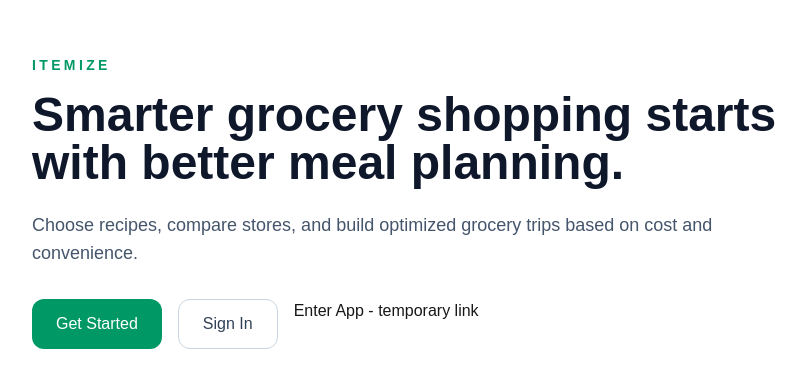
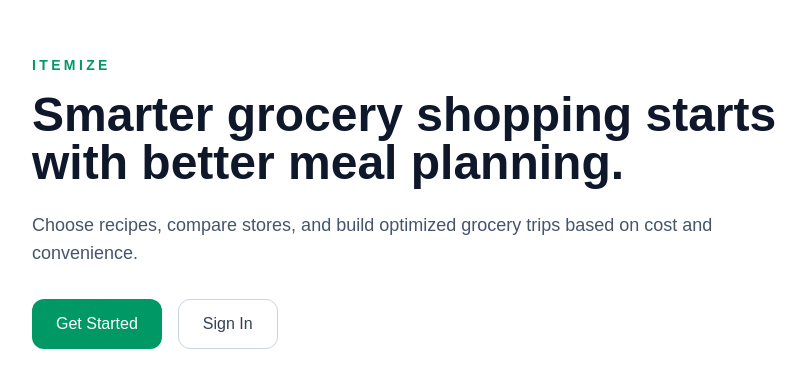
Before and after one commit to JaydenDaniello/Itemize, a Next.js app: page / in a window 1280 px wide. Shown: the part 198-586 px from the top of the page, without its empty margins (56-862 px from the left). Built offline with nearby package versions, Linux system fonts and the light colour scheme.

Commit message:
feat(auth): Reactivate middleware, add preferences to protected paths

```diff
--- a/app/(public)/page.tsx
+++ b/app/(public)/page.tsx
@@ -42,8 +42,6 @@ export default function LandingPage() {
             >
               Sign In
             </button>
-
-            <Link href="/home">Enter App - temporary link</Link>
           </div>
         </section>
       </main>
--- a/midddleware.ts
+++ b/middleware.ts
@@ -1,9 +1,8 @@
-/** COMMENTED FOR FASTER DEV TESTING
 import { NextRequest, NextResponse } from "next/server";
 import { ACCESS_COOKIE } from "@/lib/auth/cookies";
 import { verifyAccessToken } from "@/lib/auth/jwt";
 
-const protectedPaths = ["/home", "/recipes", "/cart", "/stores"];
+const protectedPaths = ["/home", "/recipes", "/cart", "/stores", "/preferences"];
 
 function isProtectedPath(pathname: string) {
   return protectedPaths.some((path) => pathname === path || pathname.startsWith(`${path}/`));
@@ -38,6 +37,5 @@ export async function middleware(req: NextRequest) {
 }
 
 export const config = {
-  matcher: ["/home/:path*", "/recipes/:path*", "/cart/:path*", "/stores/:path*"],
+  matcher: ["/home/:path*", "/recipes/:path*", "/cart/:path*", "/stores/:path*", "/preferences/:path*"],
 };
-*/
```
